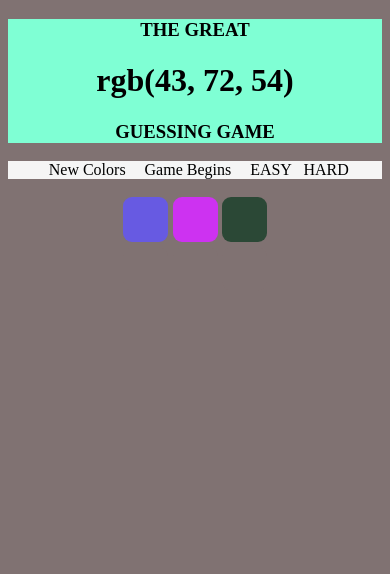
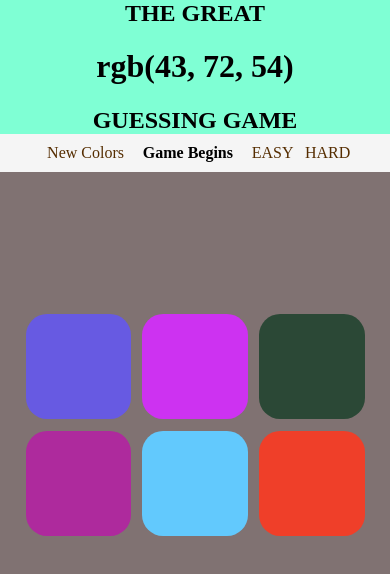
Before and after one commit to Azadpurbey/RBG-colour-guessing-game, a plain HTML site: page index.html in a window 390 px wide. Drawn offline with Linux system fonts and the light colour scheme.

Commit message:
mobile view correction

```diff
--- a/colorPickerGame.css
+++ b/colorPickerGame.css
@@ -1,13 +1,26 @@
 body{
     background-color: rgb(128, 114, 114);
+    margin: 0;
+    padding: 0;
 }
+
 .head1{
     text-align: center;
     background-color: aquamarine;
 }
+.head1 h2{
+    margin:0px auto;
+}
 .head2{
     text-align: center;
     background-color: whitesmoke;
+    padding:10px;
+}
+#status{
+    font-weight: 600;
+}
+.button{
+    color:rgb(85, 45, 0);
 }
 .space{
     margin: 2%;
@@ -31,3 +44,13 @@ body{
     width:40%;
     margin:4% auto;
 }
+
+@media (max-width: 600px) {
+    .container{
+        width:90%;
+        margin:35% auto;
+    }
+    .square{
+
+     }
+}
--- a/colorPickerGame.js
+++ b/colorPickerGame.js
@@ -1,4 +1,4 @@
-var number=3
+var number=6
 var colors=generateColor(number)
 var currentColor=pickColor(number)
 
--- a/index.html
+++ b/index.html
@@ -2,15 +2,14 @@
 <html lang="en">
     <head>
         <meta charset="utf-8">
-        <!-- <meta name="viewport" content="width=device-width, initial-scale=1, shrink-to-fit=no"> -->
-        <!-- <link rel="stylesheet" href="https://stackpath.bootstrapcdn.com/bootstrap/4.4.1/css/bootstrap.min.css"> -->
+        <meta name="viewport" content="width=device-width">
         <link rel="styleSheet" type="text/css"  href="./colorPickerGame.css">
         <title>Color Picker</title>
-        <header>
+
         <div class="head1">
-                <h3>THE GREAT</h3>
+            <h2>THE GREAT</h2>
             <h1> <span id="currentColor">RGB </span></h1>
-                <h3>GUESSING GAME</h3>
+            <h2>GUESSING GAME</h2>
         </div>
         <div class="head2">
             <div class="header-box">
@@ -21,7 +20,7 @@
 
             </div>
         </div>
-        </header>
+
     </head>
     <body>
         <div class="container">
```
Lines whose indentation alone changed are shown as unchanged.
